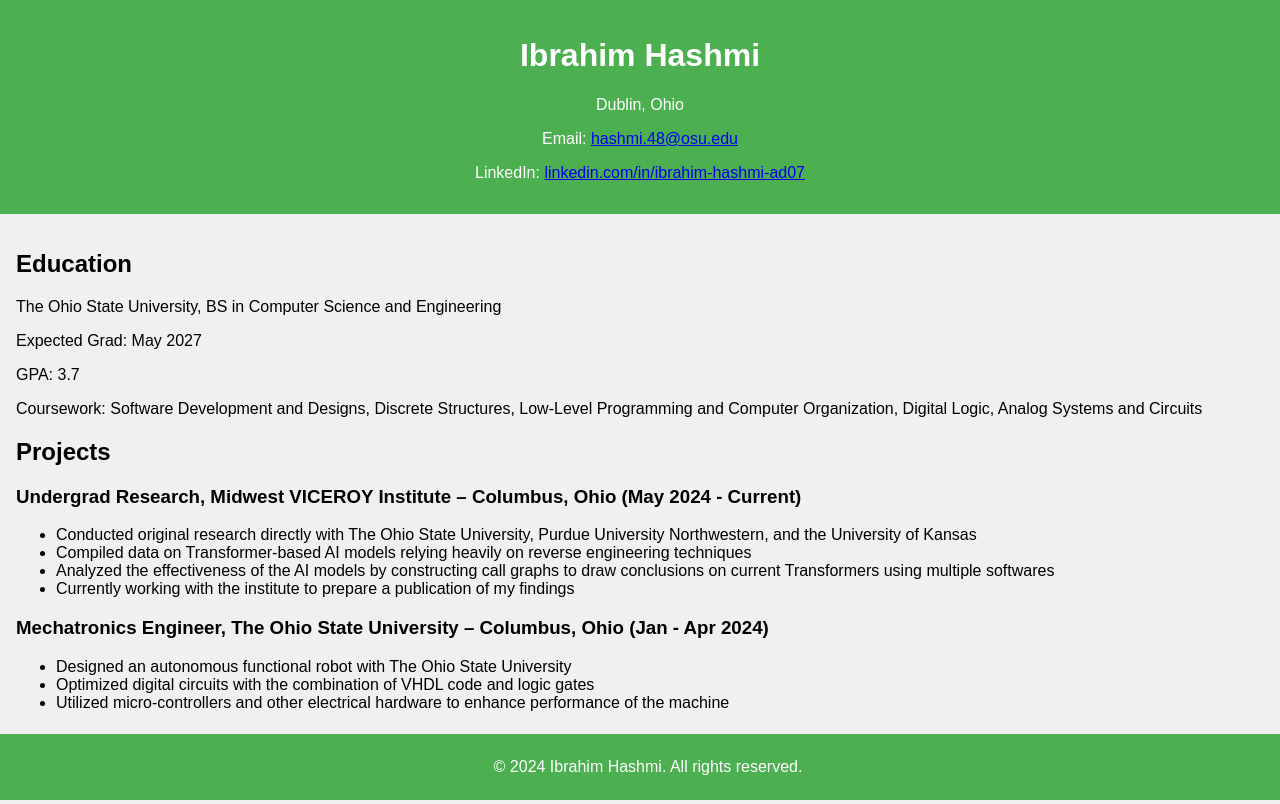
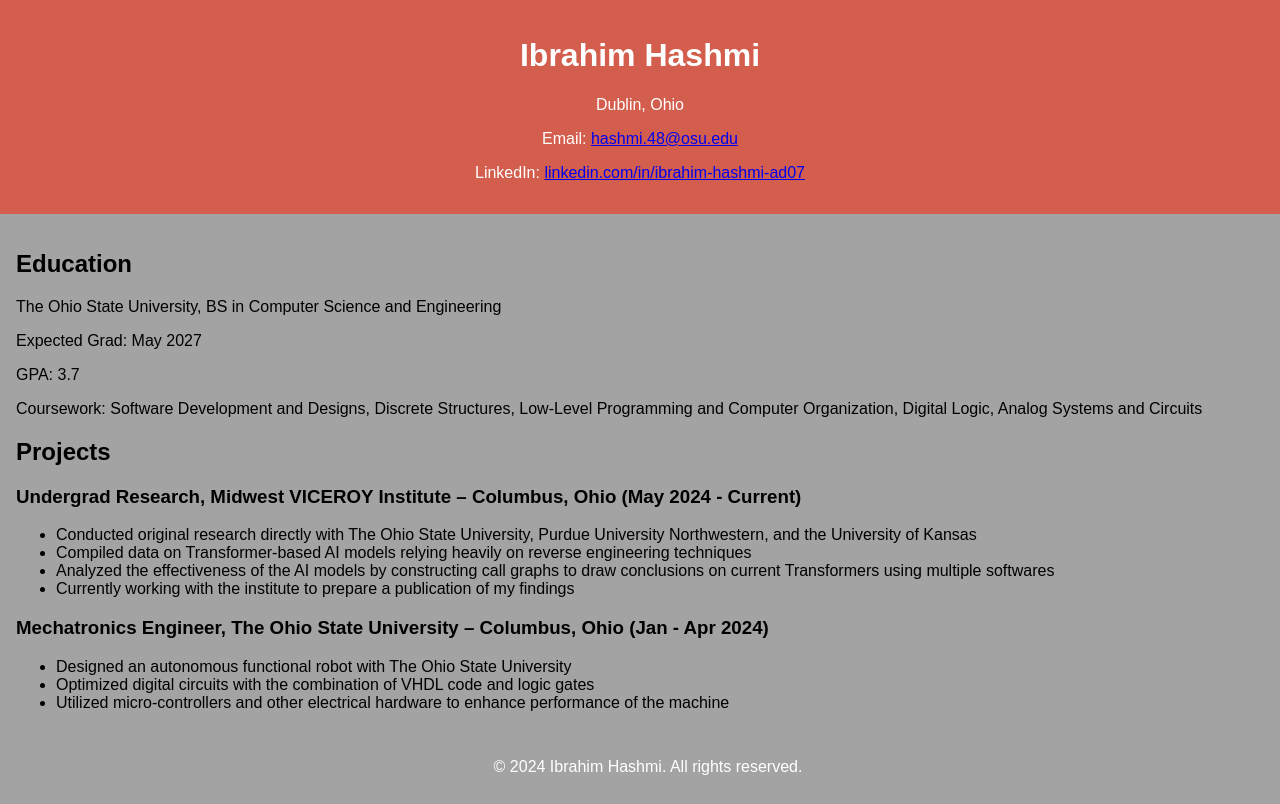
Before and after one commit to hash7861/hash7861.github.io, a plain HTML site: page index.html in a window 1280 px wide. Shown: the top 804 px of the page. Drawn offline with Linux system fonts and the light colour scheme.

Commit message:
Website color change

```diff
--- a/styles.css
+++ b/styles.css
@@ -2,11 +2,11 @@
     font-family: Arial, sans-serif;
     margin: 0;
     padding: 0;
-    background-color: #f0f0f0;
+    background-color: #a3a3a3;
 }
 
 header {
-    background-color: #4CAF50;
+    background-color: #ff220086;
     color: white;
     padding: 1em;
     text-align: center;
@@ -17,7 +17,7 @@
 }
 
 footer {
-    background-color: #4CAF50;
+    background-color: #a3a3a3;
     color: white;
     text-align: center;
     padding: 0.5em;
```
